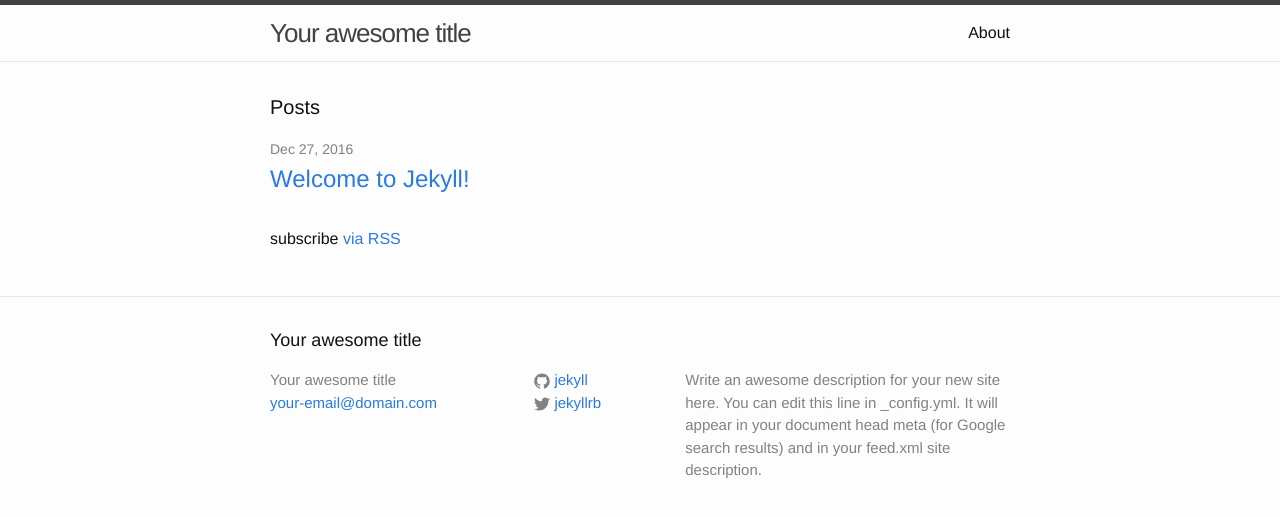
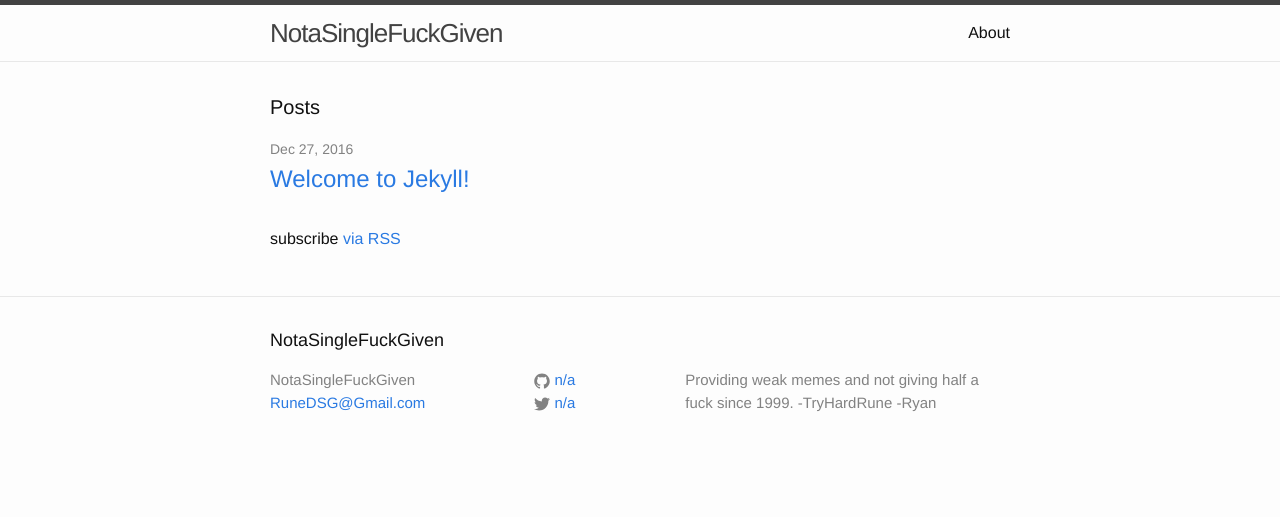
Before and after one commit to TryHardRune/TryHardrune.github.io, a Jekyll site: the page built from index.html, in a window 1280 px wide. Shown: the top 517 px of the page. Built offline with Jekyll 4.4.1, drawn with Linux system fonts in a browser that asks for light colours.

Commit message:
Update _config.yml

```diff
--- a/_config.yml
+++ b/_config.yml
@@ -6,16 +6,14 @@
 # 'jekyll serve'. If you change this file, please restart the server process.
 
 # Site settings
-title: Your awesome title
-email: your-email@domain.com
+title: NotaSingleFuckGiven
+email: RuneDSG@Gmail.com
 description: > # this means to ignore newlines until "baseurl:"
-  Write an awesome description for your new site here. You can edit this
-  line in _config.yml. It will appear in your document head meta (for
-  Google search results) and in your feed.xml site description.
+  Providing weak memes and not giving half a fuck since 1999. -TryHardRune -Ryan
 baseurl: "" # the subpath of your site, e.g. /blog
-url: "http://yourdomain.com" # the base hostname & protocol for your site
-twitter_username: jekyllrb
-github_username:  jekyll
+url: "http://Notasinglefuckgiven.com" # the base hostname & protocol for your site
+twitter_username: n/a
+github_username: n/a
 
 # Build settings
 markdown: kramdown
```
